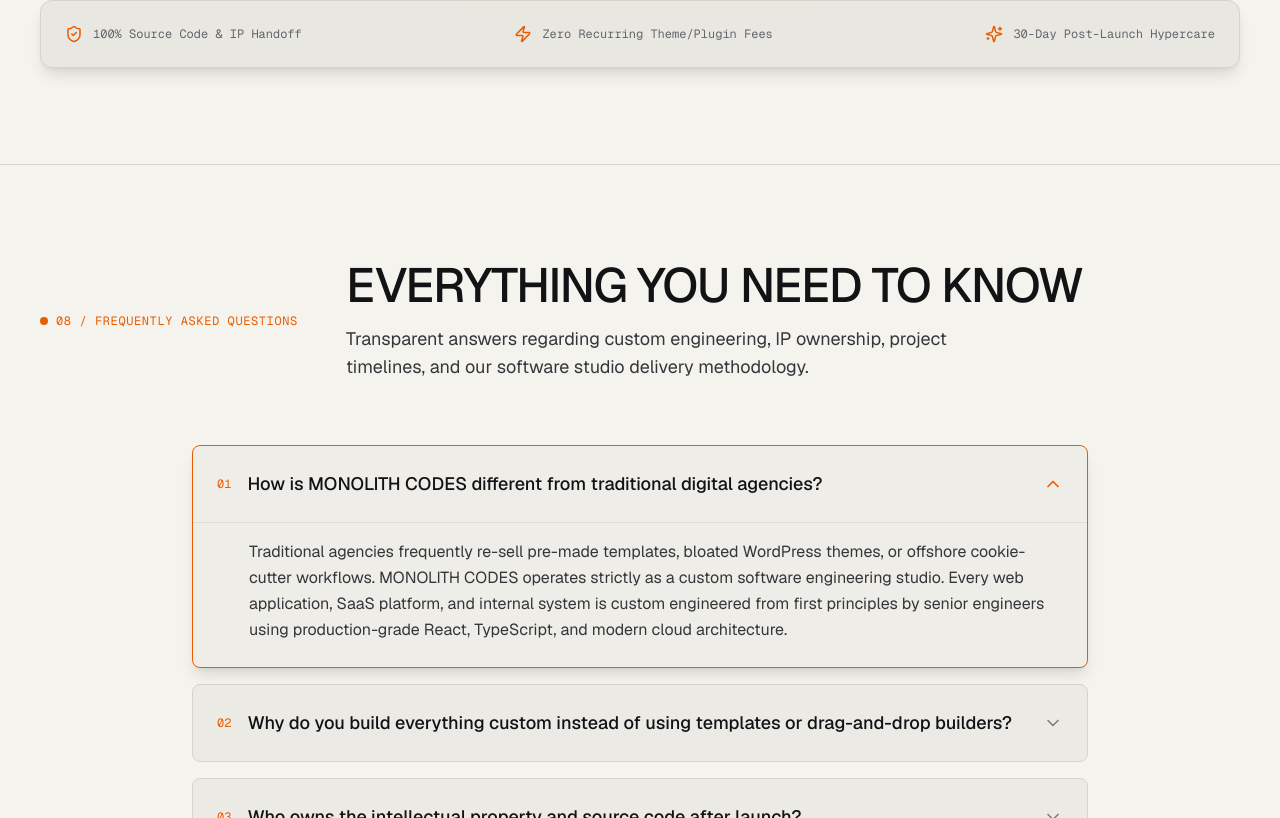
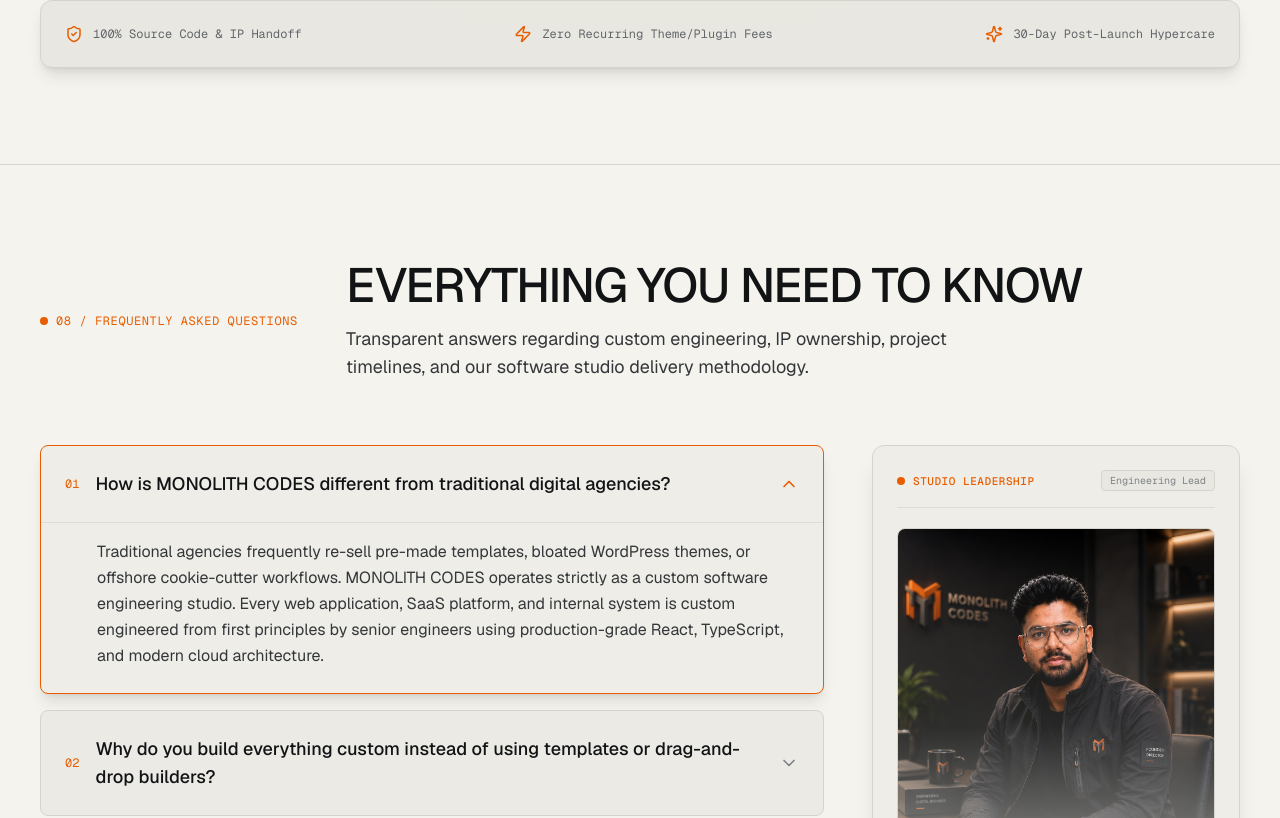
Before and after one commit to Anubhav1977/monolith-codes, a React (Vite) app: page / in a window 1280 px wide. Shown: the part 11182-12000 px from the top of the page. Built offline with nearby package versions, Linux system fonts and the light colour scheme.

Commit message:
feat: add FaqSection and InquirySection components with corresponding leadership profile assets

```diff
--- a/src/sections/FaqSection.tsx
+++ b/src/sections/FaqSection.tsx
@@ -1,6 +1,6 @@
 import React, { useState } from 'react';
 import { motion, AnimatePresence } from 'framer-motion';
-import { ChevronDown, HelpCircle, ArrowUpRight, MessageSquare } from 'lucide-react';
+import { ChevronDown, HelpCircle, ArrowUpRight, MessageSquare, ShieldCheck } from 'lucide-react';
 import { cn } from '@/lib/utils';
 
 interface FaqItem {
@@ -80,8 +80,10 @@
           </div>
         </div>
 
+        {/* Main Content Grid: FAQ Accordions + Founder Profile Card */}
+        <div className="grid grid-cols-1 lg:grid-cols-12 gap-8 lg:gap-12 items-start mb-16">
           {/* FAQ Accordion List */}
-        <div className="max-w-4xl mx-auto space-y-4 mb-16">
+          <div className="lg:col-span-7 xl:col-span-8 space-y-4">
             {FAQS.map((faq, idx) => {
               const isOpen = activeFaq === faq.id;
               return (
@@ -136,6 +138,77 @@
             })}
           </div>
 
+          {/* Founder & Engineering Director Profile Card */}
+          <div className="lg:col-span-5 xl:col-span-4 lg:sticky lg:top-28">
+            <div className="p-6 rounded-xl bg-mc-surface border border-mc-border shadow-xl space-y-5">
+              {/* Header Label */}
+              <div className="flex items-center justify-between border-b border-mc-border-soft pb-4">
+                <div className="flex items-center gap-2">
+                  <span className="relative flex h-2 w-2">
+                    <span className="animate-ping absolute inline-flex h-full w-full rounded-full bg-mc-orange opacity-75"></span>
+                    <span className="relative inline-flex rounded-full h-2 w-2 bg-mc-orange"></span>
+                  </span>
+                  <span className="font-mono text-[11px] uppercase tracking-wider text-mc-orange font-medium">
+                    Studio Leadership
+                  </span>
+                </div>
+                <span className="font-mono text-[10px] text-mc-text-tertiary border border-mc-border px-2 py-0.5 rounded bg-mc-surface-deep">
+                  Engineering Lead
+                </span>
+              </div>
+
+              {/* Photo & Identity */}
+              <div className="space-y-4">
+                <div className="relative rounded-lg overflow-hidden border border-mc-border bg-mc-surface-deep group">
+                  <img
+                    src="/assets/faces/founder_pp.png"
+                    alt="Anubhav — Founder & Engineering Director"
+                    className="w-full aspect-[4/5] object-cover object-[center_15%] filter contrast-[1.02] transition-transform duration-500 group-hover:scale-[1.02]"
+                    onError={(e) => {
+                      e.currentTarget.style.display = 'none';
+                    }}
+                  />
+                  <div className="absolute inset-0 bg-gradient-to-t from-mc-bg/90 via-mc-bg/20 to-transparent opacity-80" />
+                  <div className="absolute bottom-3 left-3 right-3 flex items-center justify-between text-xs font-mono text-mc-text bg-mc-bg/85 backdrop-blur-md px-3 py-2 rounded-md border border-mc-border-soft">
+                    <span className="text-mc-text-strong font-semibold flex items-center gap-1.5">
+                      <span className="w-1.5 h-1.5 rounded-full bg-mc-system-green"></span>
+                      Anubhav Garg
+                    </span>
+                    <span className="text-[10px] text-mc-text-secondary">Direct Engineering Handoff</span>
+                  </div>
+                </div>
+
+                <div>
+                  <h3 className="text-lg font-sans font-semibold text-mc-text-strong tracking-tight">
+                    Anubhav Garg
+                  </h3>
+                  <p className="text-xs font-mono text-mc-orange font-medium mt-0.5">
+                    Founder & Engineering Director
+                  </p>
+                  <p className="text-xs font-sans text-mc-text-body leading-relaxed mt-2.5">
+                    Directly overseeing architecture, code quality, and engineering delivery across every custom React and cloud platform built at MONOLITH CODES.
+                  </p>
+                </div>
+              </div>
+
+              {/* Trust Callout & Inquiry Link */}
+              <div className="pt-4 border-t border-mc-border-soft flex items-center justify-between text-[11px] font-mono">
+                <span className="text-mc-text-tertiary flex items-center gap-1.5">
+                  <ShieldCheck className="w-3.5 h-3.5 text-mc-orange" />
+                  Senior Engineering
+                </span>
+                <button
+                  onClick={scrollToInquiry}
+                  className="text-mc-orange hover:text-mc-orange-highlight flex items-center gap-1 cursor-pointer font-sans text-xs font-medium transition-colors"
+                >
+                  <span>Ask a Question</span>
+                  <ArrowUpRight className="w-3 h-3" />
+                </button>
+              </div>
+            </div>
+          </div>
+        </div>
+
         {/* Have More Questions CTA Card */}
         <div className="p-8 rounded-lg border border-mc-border bg-mc-surface flex flex-col md:flex-row items-center justify-between gap-6 shadow-xl">
           <div className="flex items-center gap-4">
--- a/src/sections/InquirySection.tsx
+++ b/src/sections/InquirySection.tsx
@@ -63,7 +63,7 @@
                 {/* Founder Photo */}
                 <div className="relative shrink-0">
                   <img
-                    src="/assets/faces/founder_pp.png"
+                    src="/assets/faces/cofounder_pp.png"
                     alt="Founder & Lead Architect"
                     className="w-16 h-16 sm:w-20 sm:h-20 rounded-xl object-cover object-[center_12%] border border-mc-border shadow-md"
                     onError={(e) => {
@@ -77,14 +77,14 @@
                 {/* Founder Details */}
                 <div>
                   <h4 className="text-base font-sans font-semibold text-mc-text-strong leading-tight">
-                    Anubhav Garg (Lead Software Architect)
+                    Ankit Kumar (Co-Founder)
                   </h4>
                   <p className="text-xs font-mono text-mc-text-secondary mt-0.5">
-                    Founder & Engineering Director
+                    Co-Founder & Business Director
                   </p>
                   <div className="flex items-center gap-1.5 mt-1 text-[11px] font-mono text-mc-orange">
                     <ShieldCheck className="w-3.5 h-3.5" />
-                    <span>Direct Technical Consultation</span>
+                    <span>Direct Business Consultation</span>
                   </div>
                 </div>
               </div>
```
Also changed, not shown: public/assets/faces/cofounder_pp.png (added), public/assets/faces/founder_pp.png. Lines whose indentation alone changed are shown as unchanged.
